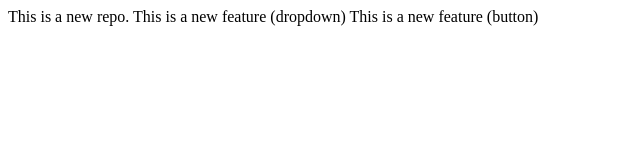
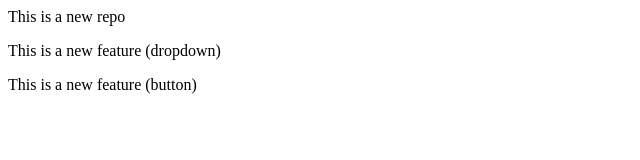
Before and after one commit to ankit12agarwal/localRepo, a plain HTML site: page index.html in a window 1280 px wide. Shown: the whole page, without its empty margins (0-640 px from the left). Drawn offline with Linux system fonts and the light colour scheme.

Commit message:
Change the line

```diff
--- a/index.html
+++ b/index.html
@@ -1,5 +1,3 @@
-<p>
-    This is a new repo.
-    This is a new feature (dropdown)
-    This is a new feature (button)
-</p>
+<p>This is a new repo</p>
+<p>This is a new feature (dropdown)</p>
+   <p>This is a new feature (button)</p>
```
